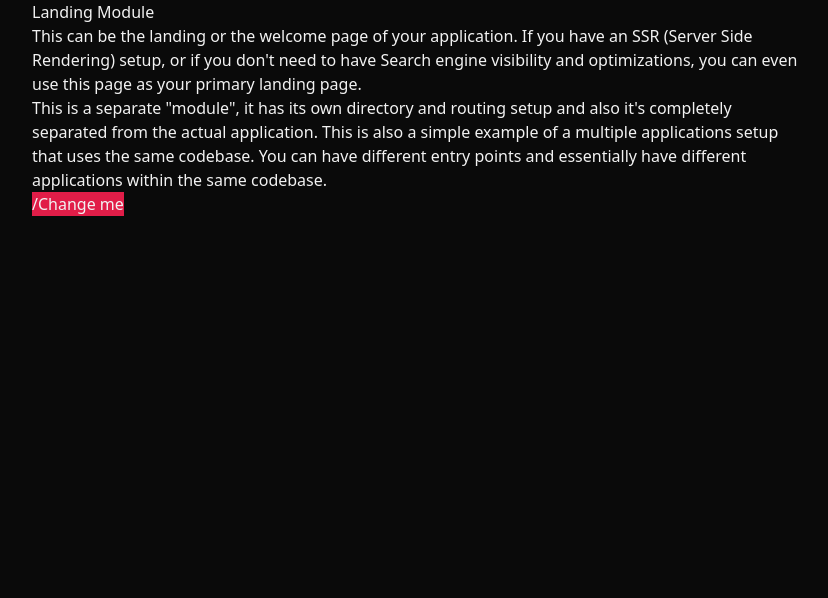
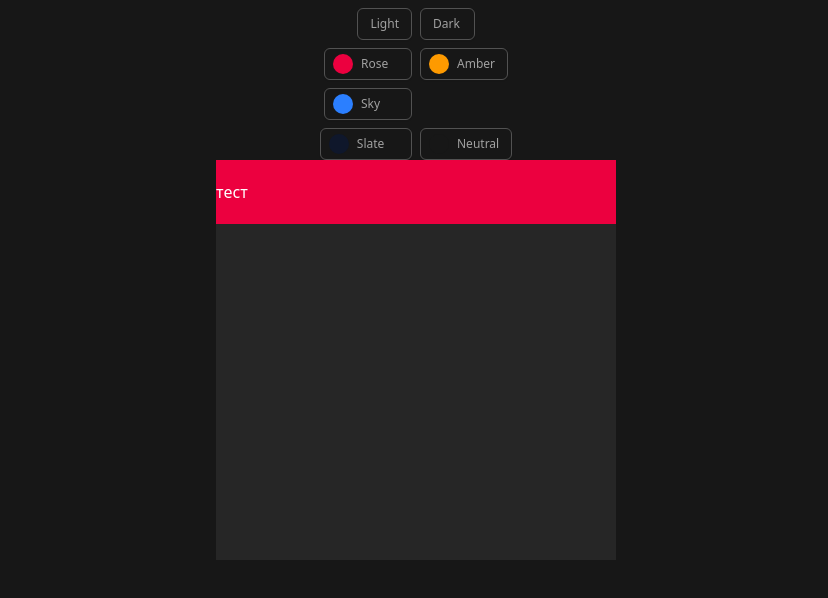
Before and after one commit to horesse/Angular-theme-switcher, an Angular app: page / in a window 1280 px wide. Shown: the top 598 px of the page, without its empty margins (224-1052 px from the left). Built offline with nearby package versions, Linux system fonts and the light colour scheme.

Commit message:
Добавил возможность переключения цветовых схем

```diff
--- a/src/@common/assets/tailwind.css
+++ b/src/@common/assets/tailwind.css
@@ -42,23 +42,51 @@
         --foreground: #0c1420;
         --card: #f1f5f9;
         --card-foreground: #000000;
-        --primary: #e11d48;
-        --primary-foreground: #ffffff;
         --muted: #cfd9e5;
         --muted-foreground: #64748b;
-        --destructive: #cc0033;
         --destructive-foreground: #fafafa;
         --border: #e2e8f0;
     }
 
-    .dark {
-        --background: #0a0a0a;
-        --foreground: #f2f2f2;
-        --card: #121212;
-        --card-foreground: #262626;
-        --muted: #262626;
-        --muted-foreground: #a3a3a3;
-        --border: #262626;
+    [data-theme='rose'],
+    .theme-rose {
+        --primary: var(--color-rose-600);
+        --destructive: var(--color-rose-700);
+        --primary-foreground: #ffffff;
+    }
+
+    [data-theme='amber'],
+    .theme-amber {
+        --primary: var(--color-amber-500);
+        --destructive: var(--color-amber-600);
+        --primary-foreground: #ffffff;
+    }
+
+    [data-theme='sky'],
+    .theme-sky {
+        --primary: var(--color-blue-500);
+        --destructive: var(--color-blue-600);
+        --primary-foreground: #ffffff;
+    }
+
+    .dark[data-background='neutral'],
+    .background-neutral {
+        --background: var(--color-neutral-900);
+        --card: var(--color-neutral-800);
+        --card-foreground: var(--color-neutral-600);
+        --muted: var(--color-neutral-600);
+        --muted-foreground: var(--color-neutral-400);
+        --border: var(--color-neutral-600);
+    }
+
+    .dark[data-background='slate'],
+    .background-slate {
+        --background: var(--color-slate-900);
+        --card: var(--color-slate-800);
+        --card-foreground: var(--color-slate-600);
+        --muted: var(--color-slate-600);
+        --muted-foreground: var(--color-slate-400);
+        --border: var(--color-slate-600);
     }
 }
 
--- a/src/@common/models/theme.model.ts
+++ b/src/@common/models/theme.model.ts
@@ -1,4 +1,5 @@
 export class Theme {
     mode: 'dark' | 'light';
-    color: string;
+    color: 'sky' | 'rose' | 'amber';
+    background: string;
 }
--- a/src/@common/services/theme.service.ts
+++ b/src/@common/services/theme.service.ts
@@ -5,13 +5,21 @@ import { Theme } from '@common/models/theme.model';
     providedIn: 'root',
 })
 export class ThemeService {
-    theme = signal<Theme>({ mode: 'dark', color: 'base' });
+    theme = signal<Theme>({
+        mode: 'dark',
+        color: 'rose',
+        background: 'neutral',
+    });
 
     constructor() {
         this.loadTheme();
         effect(() => {
             this.setTheme();
         });
+    }
+
+    get isDark(): boolean {
+        return this.theme().mode == 'dark';
     }
 
     private loadTheme() {
@@ -26,14 +34,14 @@ export class ThemeService {
         this.setThemeClass();
     }
 
-    public get isDark(): boolean {
-        return this.theme().mode == 'dark';
-    }
-
     private setThemeClass() {
         document.querySelector('html')!.className = this.theme().mode;
         document
             .querySelector('html')!
             .setAttribute('data-theme', this.theme().color);
+
+        document
+            .querySelector('html')!
+            .setAttribute('data-background', this.theme().background);
     }
 }
--- a/src/app/modules/pages/home/home.component.html
+++ b/src/app/modules/pages/home/home.component.html
@@ -1,24 +1,90 @@
 <div class="flex h-full w-full flex-col items-center justify-center">
     <div class="w-full max-w-3xl">
-        <div class="mx-auto max-w-none">
-            <h1>Landing Module</h1>
-            <p>
-                This can be the landing or the welcome page of your application.
-                If you have an SSR (Server Side Rendering) setup, or if you
-                don't need to have Search engine visibility and optimizations,
-                you can even use this page as your primary landing page.
-            </p>
-            <p>
-                This is a separate "module", it has its own directory and
-                routing setup and also it's completely separated from the actual
-                application. This is also a simple example of a multiple
-                applications setup that uses the same codebase. You can have
-                different entry points and essentially have different
-                applications within the same codebase.
-            </p>
-            <button (click)="toggleThemeMode()" class="bg-primary">
-                /Change me
-            </button>
+        <div
+            class="mx-auto flex max-w-none flex-col items-center justify-center"
+        >
+            <div class="mt-2 grid grid-cols-2 gap-2">
+                <button
+                    class="focus-visible:ring-ring border-border bg-background text-muted-foreground hover:bg-card hover:text-foreground inline-flex h-8 cursor-pointer items-center justify-start rounded-md border px-3 text-xs font-medium whitespace-nowrap shadow-xs transition-colors focus-visible:ring-1 focus-visible:outline-hidden disabled:pointer-events-none disabled:opacity-50"
+                    (click)="toggleThemeMode('light')"
+                >
+                    Light
+                </button>
+
+                <button
+                    class="focus-visible:ring-ring border-border bg-background text-muted-foreground hover:bg-card hover:text-foreground inline-flex h-8 cursor-pointer items-center justify-start rounded-md border px-3 text-xs font-medium whitespace-nowrap shadow-xs transition-colors focus-visible:ring-1 focus-visible:outline-hidden disabled:pointer-events-none disabled:opacity-50"
+                    (click)="toggleThemeMode('dark')"
+                >
+                    Dark
+                </button>
+            </div>
+
+            <div class="mt-2 grid grid-cols-2 gap-2">
+                <div
+                    class="theme-rose focus-visible:ring-ring border-border bg-background text-muted-foreground hover:bg-card hover:text-foreground inline-flex h-8 cursor-pointer items-center justify-start rounded-md border px-3 text-xs font-medium whitespace-nowrap shadow-xs transition-colors focus-visible:ring-1 focus-visible:outline-hidden disabled:pointer-events-none disabled:opacity-50"
+                    (click)="toggleColorMode('rose')"
+                >
+                    <span
+                        style="background: var(--primary)"
+                        class="bg-primary mr-1 flex h-5 w-5 shrink-0 -translate-x-1 items-center justify-center rounded-full"
+                    ></span>
+                    <p>Rose</p>
+                </div>
+
+                <div
+                    class="theme-amber focus-visible:ring-ring border-border bg-background text-muted-foreground hover:bg-card hover:text-foreground inline-flex h-8 cursor-pointer items-center justify-start rounded-md border px-3 text-xs font-medium whitespace-nowrap shadow-xs transition-colors focus-visible:ring-1 focus-visible:outline-hidden disabled:pointer-events-none disabled:opacity-50"
+                    (click)="toggleColorMode('amber')"
+                >
+                    <span
+                        style="background: var(--primary)"
+                        class="bg-primary mr-1 flex h-5 w-5 shrink-0 -translate-x-1 items-center justify-center rounded-full"
+                    ></span>
+                    <p>Amber</p>
+                </div>
+
+                <div
+                    class="theme-sky focus-visible:ring-ring border-border bg-background text-muted-foreground hover:bg-card hover:text-foreground inline-flex h-8 cursor-pointer items-center justify-start rounded-md border px-3 text-xs font-medium whitespace-nowrap shadow-xs transition-colors focus-visible:ring-1 focus-visible:outline-hidden disabled:pointer-events-none disabled:opacity-50"
+                    (click)="toggleColorMode('sky')"
+                >
+                    <span
+                        style="background: var(--primary)"
+                        class="bg-primary mr-1 flex h-5 w-5 shrink-0 -translate-x-1 items-center justify-center rounded-full"
+                    ></span>
+                    <p>Sky</p>
+                </div>
+            </div>
+
+            <div class="mt-2 grid grid-cols-2 gap-2">
+                <div
+                    class="background-slate focus-visible:ring-ring border-border bg-background text-muted-foreground hover:bg-card hover:text-foreground inline-flex h-8 cursor-pointer items-center justify-start rounded-md border px-3 text-xs font-medium whitespace-nowrap shadow-xs transition-colors focus-visible:ring-1 focus-visible:outline-hidden disabled:pointer-events-none disabled:opacity-50"
+                    (click)="toggleBackgroundMode('slate')"
+                >
+                    <span
+                        style="background: var(--background)"
+                        class="bg-primary mr-1 flex h-5 w-5 shrink-0 -translate-x-1 items-center justify-center rounded-full"
+                    ></span>
+                    <p>Slate</p>
+                </div>
+
+                <div
+                    class="background-neutral focus-visible:ring-ring border-border bg-background text-muted-foreground hover:bg-card hover:text-foreground inline-flex h-8 cursor-pointer items-center justify-start rounded-md border px-3 text-xs font-medium whitespace-nowrap shadow-xs transition-colors focus-visible:ring-1 focus-visible:outline-hidden disabled:pointer-events-none disabled:opacity-50"
+                    (click)="toggleBackgroundMode('neutral')"
+                >
+                    <span
+                        style="background: var(--background)"
+                        class="bg-primary mr-1 flex h-5 w-5 shrink-0 -translate-x-1 items-center justify-center rounded-full"
+                    ></span>
+                    <p>Neutral</p>
+                </div>
+            </div>
+        </div>
+
+        <div class="flex flex-col items-center justify-center">
+            <div class="bg-card h-100 w-100">
+                <div class="bg-primary py-5">
+                    <span class="text-primary-foreground">тест</span>
+                </div>
+            </div>
         </div>
     </div>
 </div>
--- a/src/app/modules/pages/home/home.component.ts
+++ b/src/app/modules/pages/home/home.component.ts
@@ -10,10 +10,21 @@ import { ThemeService } from '@common/services/theme.service';
 export class HomeComponent {
     constructor(private _themeService: ThemeService) {}
 
-    toggleThemeMode() {
+    toggleThemeMode(mode: 'dark' | 'light') {
         this._themeService.theme.update((theme) => {
-            const mode = !this._themeService.isDark ? 'dark' : 'light';
             return { ...theme, mode: mode };
         });
     }
+
+    toggleColorMode(color: 'rose' | 'sky' | 'amber') {
+        this._themeService.theme.update((theme) => {
+            return { ...theme, color: color };
+        });
+    }
+
+    toggleBackgroundMode(background: 'slate' | 'neutral') {
+        this._themeService.theme.update((theme) => {
+            return { ...theme, background: background };
+        });
+    }
 }
```
